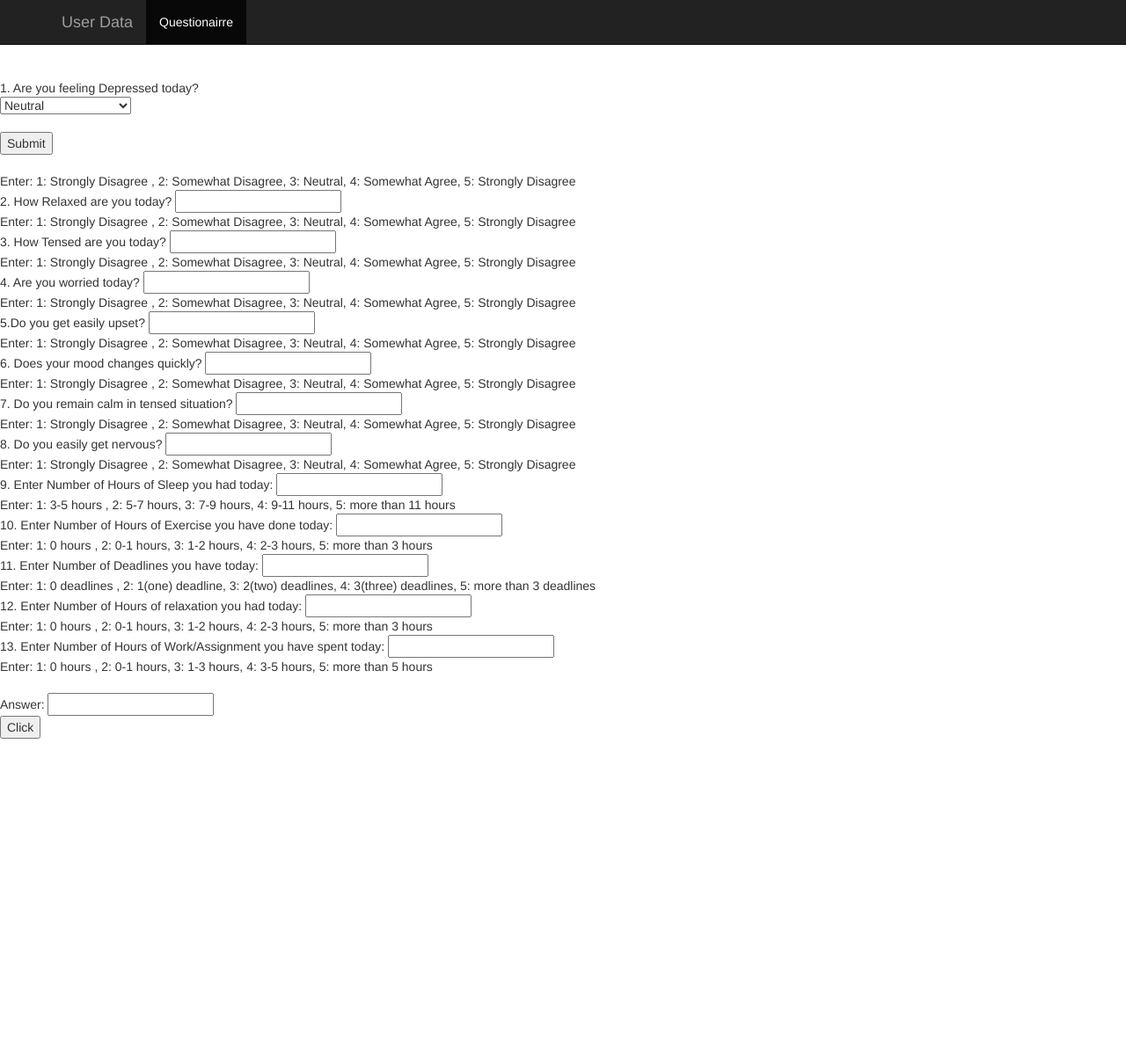
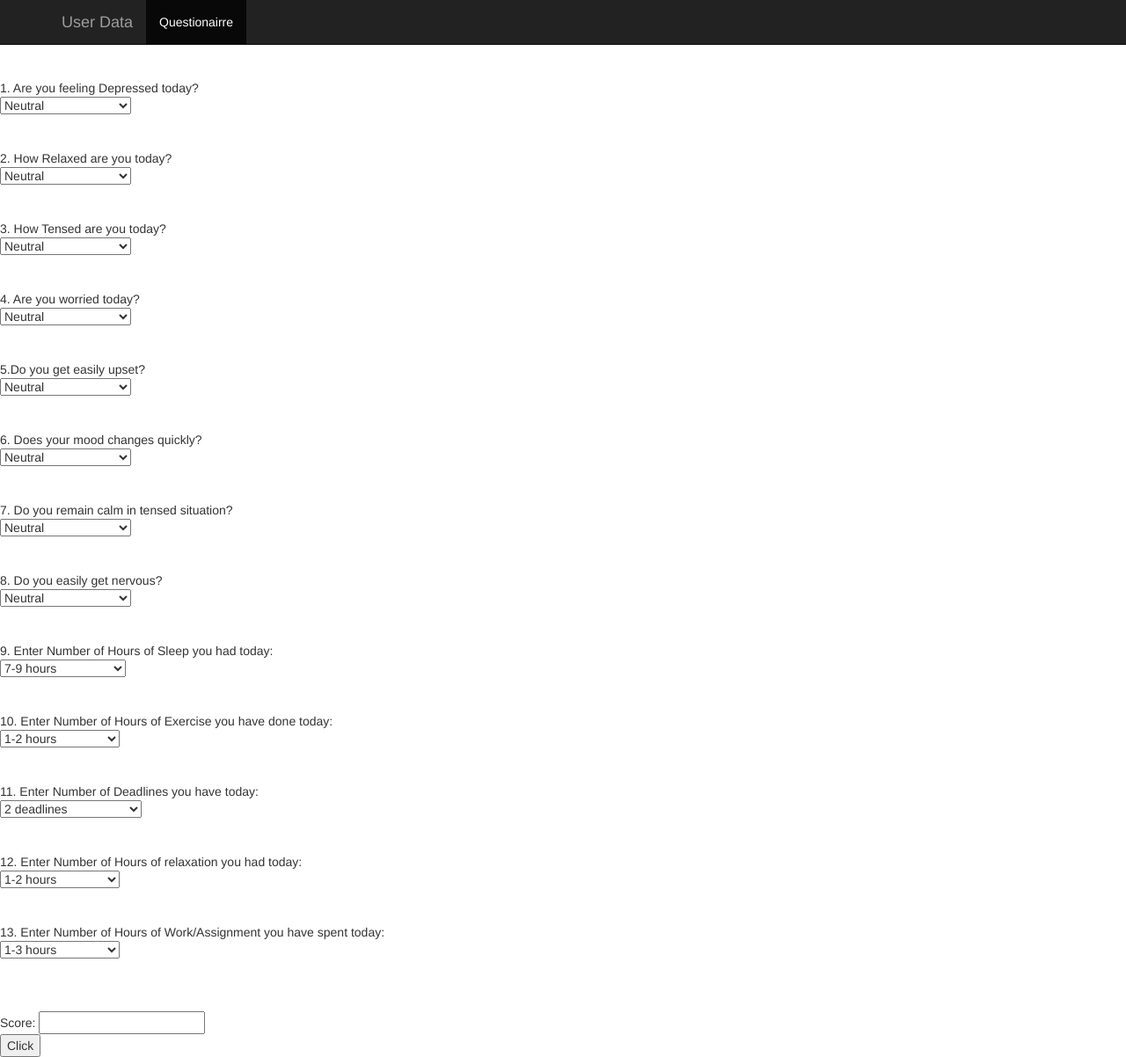
Before and after one commit to soumyajitpaul/soumyajit-github-BYTE1, a Flask app: page / in a window 1280 px wide. Shown: the whole page at 88% size. Before the commit the page ends 840 px from the top, so only its background shows below. Run offline with Flask 2, Linux system fonts and the light colour scheme; some libraries are stand-ins or nearby versions.

Commit message:
base code

```diff
--- a/templates/index.html
+++ b/templates/index.html
@@ -104,91 +104,192 @@ function calci() {
 
 <br>
 
+<br>
 
 
 
 
-<br>
+
+
 1. Are you feeling Depressed today?
 
 <form action="/action_page.php">
-  <select name="depressed">
-    <option value="1">Strongly Disagree</option>
-    <option value="2">Somewhat Disagree</option>
-    <option value="3" selected>Neutral</option>
-    <option value="4">Somewhat Agree</option>
-    <option value="5">Strongly Disagree</option>
+  <select id="depressed">
+    <option value= 1>Strongly Disagree</option>
+    <option value= 2>Somewhat Disagree</option>
+    <option value= 3  selected>Neutral</option>
+    <option value= 4>Somewhat Agree</option>
+    <option value= 5>Strongly Disagree</option>
   </select>
-  <br><br>
-  <input type="submit" id="depressed">
+
 </form>
 
 <br>
-Enter: 1: Strongly Disagree , 2: Somewhat Disagree, 3: Neutral, 4: Somewhat Agree, 5: Strongly Disagree
 <br>
 
-2. How Relaxed are you today?  <input type="text" id="relaxed">
-<br>
-Enter: 1: Strongly Disagree , 2: Somewhat Disagree, 3: Neutral, 4: Somewhat Agree, 5: Strongly Disagree
-<br>
+2. How Relaxed are you today?
 
-3. How Tensed are you today?  <input type="text" id="tensed">
-<br>
-Enter: 1: Strongly Disagree , 2: Somewhat Disagree, 3: Neutral, 4: Somewhat Agree, 5: Strongly Disagree
-<br>
 
-4. Are you worried today?  <input type="text" id="worried">
-<br>
-Enter: 1: Strongly Disagree , 2: Somewhat Disagree, 3: Neutral, 4: Somewhat Agree, 5: Strongly Disagree
-<br>
+<form action="/action_page.php">
+  <select id="relaxed">
+    <option value= 1>Strongly Disagree</option>
+    <option value= 2>Somewhat Disagree</option>
+    <option value= 3  selected>Neutral</option>
+    <option value= 4>Somewhat Agree</option>
+    <option value= 5>Strongly Disagree</option>
+  </select>
+</form>
+<br> <br>
 
-5.Do you get easily upset?  <input type="text" id="upset">
-<br>
-Enter: 1: Strongly Disagree , 2: Somewhat Disagree, 3: Neutral, 4: Somewhat Agree, 5: Strongly Disagree
-<br>
+3. How Tensed are you today?
 
-6. Does your mood changes quickly?  <input type="text" id="moody">
-<br>
-Enter: 1: Strongly Disagree , 2: Somewhat Disagree, 3: Neutral, 4: Somewhat Agree, 5: Strongly Disagree
-<br>
 
-7. Do you remain calm in tensed situation?  <input type="text" id="calm">
-<br>
-Enter: 1: Strongly Disagree , 2: Somewhat Disagree, 3: Neutral, 4: Somewhat Agree, 5: Strongly Disagree
-<br>
+<form action="/action_page.php">
+  <select id="tensed">
+    <option value= 1>Strongly Disagree</option>
+    <option value= 2>Somewhat Disagree</option>
+    <option value= 3  selected>Neutral</option>
+    <option value= 4>Somewhat Agree</option>
+    <option value= 5>Strongly Disagree</option>
+  </select>
+</form>
+<br> <br>
 
-8. Do you easily get nervous?  <input type="text" id="nervous">
-<br>
-Enter: 1: Strongly Disagree , 2: Somewhat Disagree, 3: Neutral, 4: Somewhat Agree, 5: Strongly Disagree
-<br>
+4. Are you worried today?
 
-9. Enter Number of Hours of Sleep you had today: <input type="text" id="sleep_hours">
-<br>
-Enter: 1: 3-5 hours , 2: 5-7 hours, 3: 7-9 hours, 4: 9-11 hours, 5: more than 11 hours
-<br>
+<form action="/action_page.php">
+  <select id="worried">
+    <option value= 1>Strongly Disagree</option>
+    <option value= 2>Somewhat Disagree</option>
+    <option value= 3  selected>Neutral</option>
+    <option value= 4>Somewhat Agree</option>
+    <option value= 5>Strongly Disagree</option>
+  </select>
+</form>
+<br> <br>
 
-10. Enter Number of Hours of Exercise you have done today: <input type="text" id="exercise_hours">
-<br>
-Enter: 1: 0 hours , 2: 0-1 hours, 3: 1-2 hours, 4: 2-3 hours, 5: more than 3 hours
-<br>
+5.Do you get easily upset?
 
-11. Enter Number of Deadlines you have today: <input type="text" id="deadlines">
-<br>
-Enter: 1: 0 deadlines , 2: 1(one) deadline, 3: 2(two) deadlines, 4: 3(three) deadlines, 5: more than 3 deadlines
-<br>
+<form action="/action_page.php">
+  <select id="upset">
+    <option value= 1>Strongly Disagree</option>
+    <option value= 2>Somewhat Disagree</option>
+    <option value= 3  selected>Neutral</option>
+    <option value= 4>Somewhat Agree</option>
+    <option value= 5>Strongly Disagree</option>
+  </select>
+</form>
+<br> <br>
 
-12. Enter Number of Hours of relaxation you had today: <input type="text" id="relax">
-<br>
-Enter: 1: 0 hours , 2: 0-1 hours, 3: 1-2 hours, 4: 2-3 hours, 5: more than 3 hours
-<br>
+6. Does your mood changes quickly?
 
-13. Enter Number of Hours of Work/Assignment you have spent today: <input type="text" id="work">
-<br>
-Enter: 1: 0 hours , 2: 0-1 hours, 3: 1-3 hours, 4: 3-5 hours, 5: more than 5 hours
-<br>
+<form action="/action_page.php">
+  <select id="moody">
+    <option value= 1>Strongly Disagree</option>
+    <option value= 2>Somewhat Disagree</option>
+    <option value= 3  selected>Neutral</option>
+    <option value= 4>Somewhat Agree</option>
+    <option value= 5>Strongly Disagree</option>
+  </select>
+</form>
+<br> <br>
+
+7. Do you remain calm in tensed situation?
+
+<form action="/action_page.php">
+  <select id="calm">
+    <option value= 1>Strongly Disagree</option>
+    <option value= 2>Somewhat Disagree</option>
+    <option value= 3  selected>Neutral</option>
+    <option value= 4>Somewhat Agree</option>
+    <option value= 5>Strongly Disagree</option>
+  </select>
+</form>
+<br> <br>
+
+8. Do you easily get nervous?
+
+<form action="/action_page.php">
+  <select id="nervous">
+    <option value= 1>Strongly Disagree</option>
+    <option value= 2>Somewhat Disagree</option>
+    <option value= 3  selected>Neutral</option>
+    <option value= 4>Somewhat Agree</option>
+    <option value= 5>Strongly Disagree</option>
+  </select>
+</form>
+<br> <br>
+
+9. Enter Number of Hours of Sleep you had today:
+
+<form action="/action_page.php">
+  <select id="sleep_hours">
+    <option value= 1>3-5 hours</option>
+    <option value= 2>5-7 hours</option>
+    <option value= 3  selected> 7-9 hours</option>
+    <option value= 4> 9-11 hoursee</option>
+    <option value= 5> more than 11 hours</option>
+  </select>
+</form>
+<br> <br>
+
+
+10. Enter Number of Hours of Exercise you have done today:
+
+<form action="/action_page.php">
+  <select id="exercise_hours">
+    <option value= 1> 0 hours</option>
+    <option value= 2> 0-1 hours</option>
+    <option value= 3  selected> 1-2 hours</option>
+    <option value= 4> 2-3 hoursee</option>
+    <option value= 5> more than 3 hours</option>
+  </select>
+</form>
+<br> <br>
+
+
+11. Enter Number of Deadlines you have today:
+
+<form action="/action_page.php">
+  <select id="deadlines">
+    <option value= 1> 0 deadline </option>
+    <option value= 2> 1 deadline </option>
+    <option value= 3  selected> 2 deadlines </option>
+    <option value= 4> 3 deadlines</option>
+    <option value= 5> more than 3 deadlines </option>
+  </select>
+</form>
+<br> <br>
+
+
+12. Enter Number of Hours of relaxation you had today:
+
+<form action="/action_page.php">
+  <select id="relax">
+    <option value= 1> 0 hours</option>
+    <option value= 2> 0-1 hours</option>
+    <option value= 3  selected> 1-2 hours</option>
+    <option value= 4> 2-3 hoursee</option>
+    <option value= 5> more than 3 hours</option>
+  </select>
+</form>
+<br> <br>
+
+13. Enter Number of Hours of Work/Assignment you have spent today:
+
+<form action="/action_page.php">
+  <select id="work">
+    <option value= 1> 0 hours</option>
+    <option value= 2> 0-1 hours</option>
+    <option value= 3  selected> 1-3 hours</option>
+    <option value= 4> 3-5 hoursee</option>
+    <option value= 5> more than 5 hours</option>
+  </select>
+</form>
+<br> <br>
 
 <br>
-Answer: <input type="text" id="answer" />
+Score: <input type="text" id="answer" />
 <br>
 <button type="button" onclick="javascript:calci();">Click</button>
 
```
